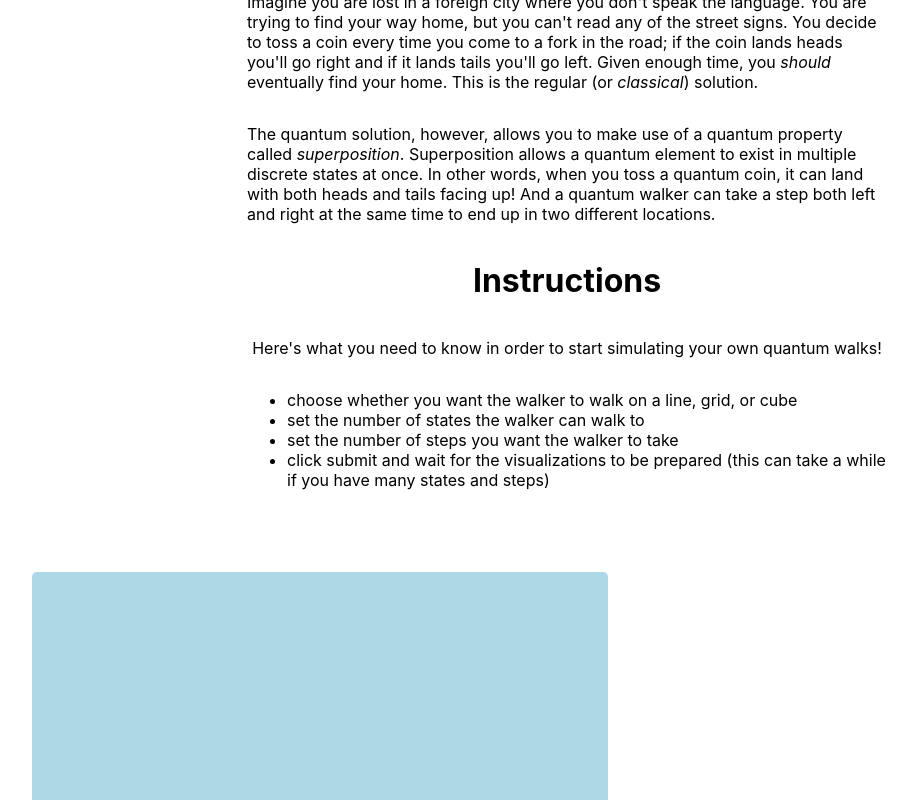
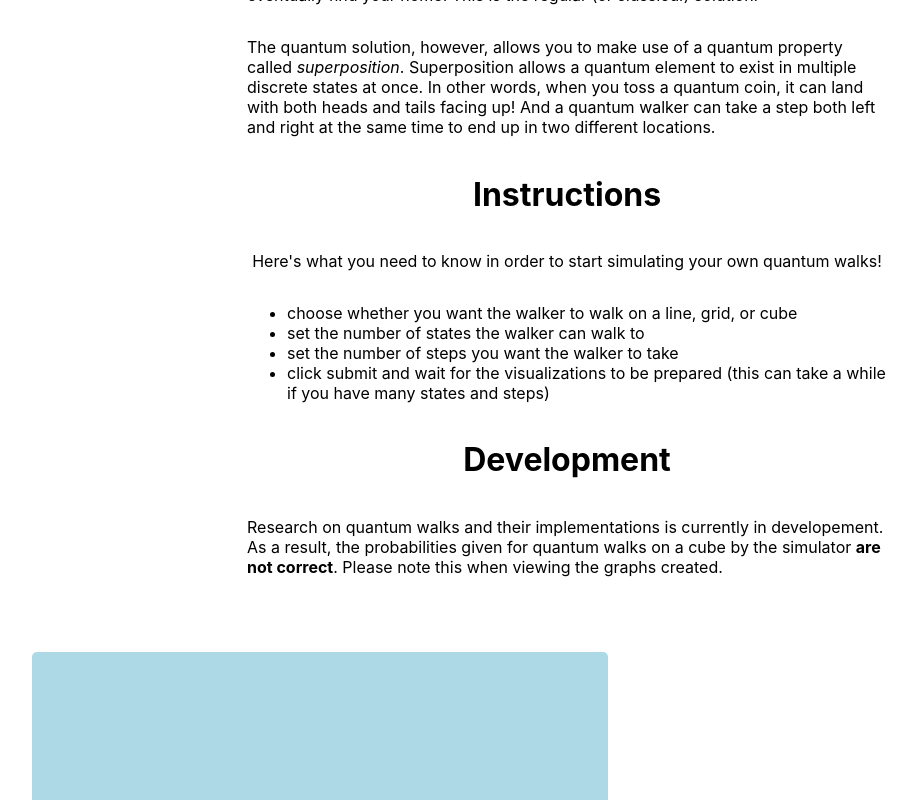
Before and after one commit to addie43110/qwalk-app, a React (Create React App) app: page / in a window 1280 px wide. Shown: the part 1000-1800 px from the top of the page, without its empty margins (73-989 px from the left). Built offline with nearby package versions, Linux system fonts and the light colour scheme.

Commit message:
disclaimer for 3D graph probabilities

```diff
--- a/src/component/css/InstructionsPanel.module.css
+++ b/src/component/css/InstructionsPanel.module.css
@@ -10,9 +10,10 @@
     -o-background-size: cover;
     background-size: cover;
     position: relative;
+    margin-bottom: 5rem;
 }
 
-.background {
+.textContainer {
     display: flex;
     flex-direction: column;
     justify-content: center;
@@ -20,10 +21,9 @@
     width: 50%;
 }
 
-.instructions {
+.textblock {
     display: flex;
     flex-direction: column;
     justify-content: center;
     align-items: center;
-    width: 50%;
 }
--- a/src/component/js/InstructionsPanel.js
+++ b/src/component/js/InstructionsPanel.js
@@ -6,7 +6,8 @@ const InstructionsPanel = forwardRef((props, ref) => {
 
     return (
         <div ref={ref} className={classes.container}>
-            <div className={classes.background}>
+            <div className={classes.textContainer}>
+                <div className={classes.textblock}>
                     <h1>What are quantum walks?</h1>
                     <p>Imagine you are lost in a foreign city where you don't speak the language. You are trying to find your
                         way home, but you can't read any of the street signs. You decide to toss a coin every time you come
@@ -20,7 +21,7 @@ const InstructionsPanel = forwardRef((props, ref) => {
                         a step both left and right at the same time to end up in two different locations.
                     </p>
                 </div>
-            <div className={classes.instructions}>
+                <div className={classes.textblock}>
                     <h1>Instructions</h1>
                     <p>Here's what you need to know in order to start simulating your own quantum walks!</p>
                     <ul>
@@ -32,6 +33,14 @@ const InstructionsPanel = forwardRef((props, ref) => {
                         </li>
                     </ul>
                 </div>
+                <div className={classes.textblock}>
+                    <h1>Development</h1>
+                    <p>Research on quantum walks and their implementations is currently in developement. As a result, the
+                        probabilities given for quantum walks on a cube by the simulator <b>are not correct</b>. Please
+                        note this when viewing the graphs created.
+                    </p>
+                </div>
+            </div>
         </div>
     );
 });
--- a/src/component/js/Options.js
+++ b/src/component/js/Options.js
@@ -17,7 +17,7 @@ const Options = (props) => {
     }
 
     const isAPowerOfTwo = (value) => {
-        return ((value & (value-1)) === 0);
+        return (Math.log(value)/Math.log(2)) % 1 === 0;
     }
 
     const onFinish = (fieldsValues) => {
@@ -48,13 +48,13 @@ const Options = (props) => {
         }
 
         let numStatesSqrt = Math.sqrt(value);
-        if (type === GRID && (!Number.isInteger(numStatesSqrt) || !isAPowerOfTwo(numStatesSqrt))) {
+        if (type === GRID && !isAPowerOfTwo(numStatesSqrt)) {
             throw new Error("If grid is selected, the square root of the number of states \
                 must be a power of 2");
         }
 
-        let numStatesCbrt =Math.pow(value, 1./3);
-        if (type === CUBE && (!Number.isInteger(numStatesCbrt) || !isAPowerOfTwo(numStatesCbrt))) {
+        let numStatesCbrt = Math.pow(value, 1./3);
+        if (type === CUBE && !isAPowerOfTwo(numStatesCbrt)) {
             throw new Error("If cube is selected, the cube root of the number of states \
                 must be a power of 2");
         }
```
Lines whose indentation alone changed are shown as unchanged.
